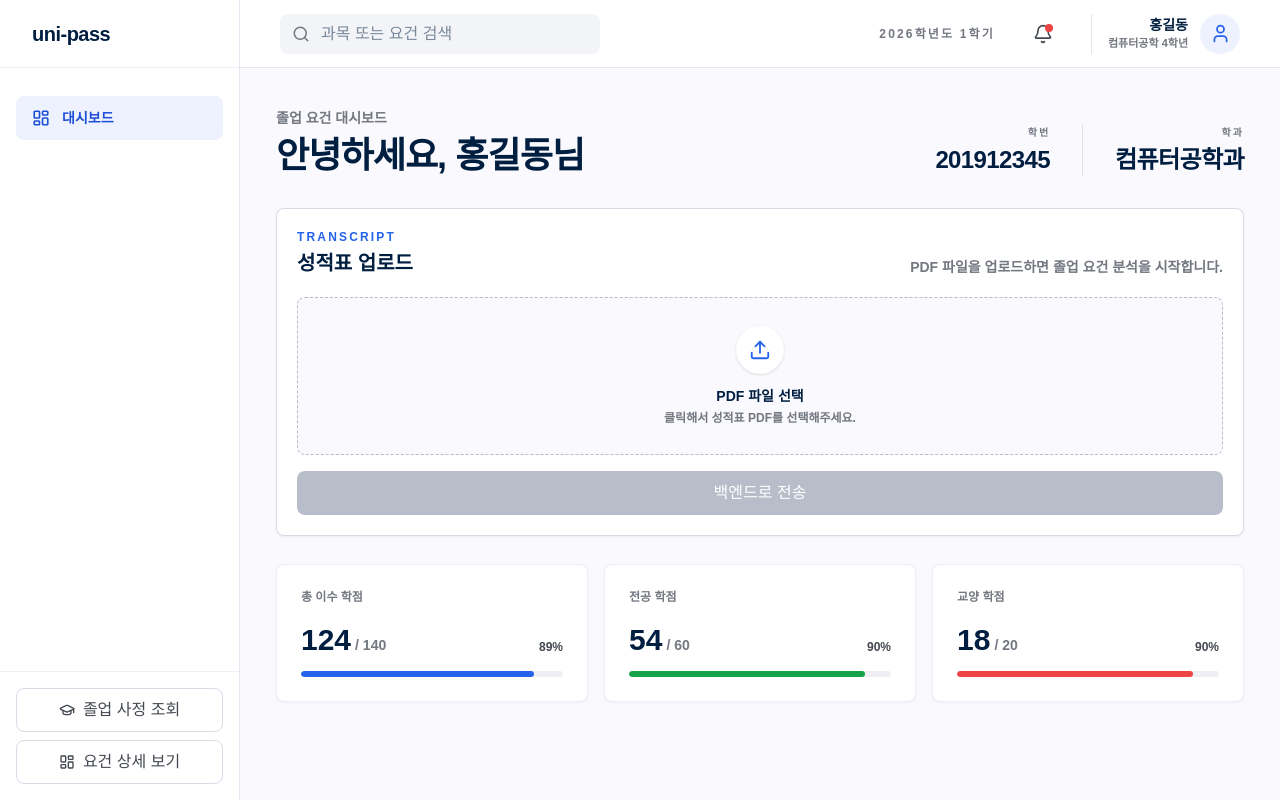
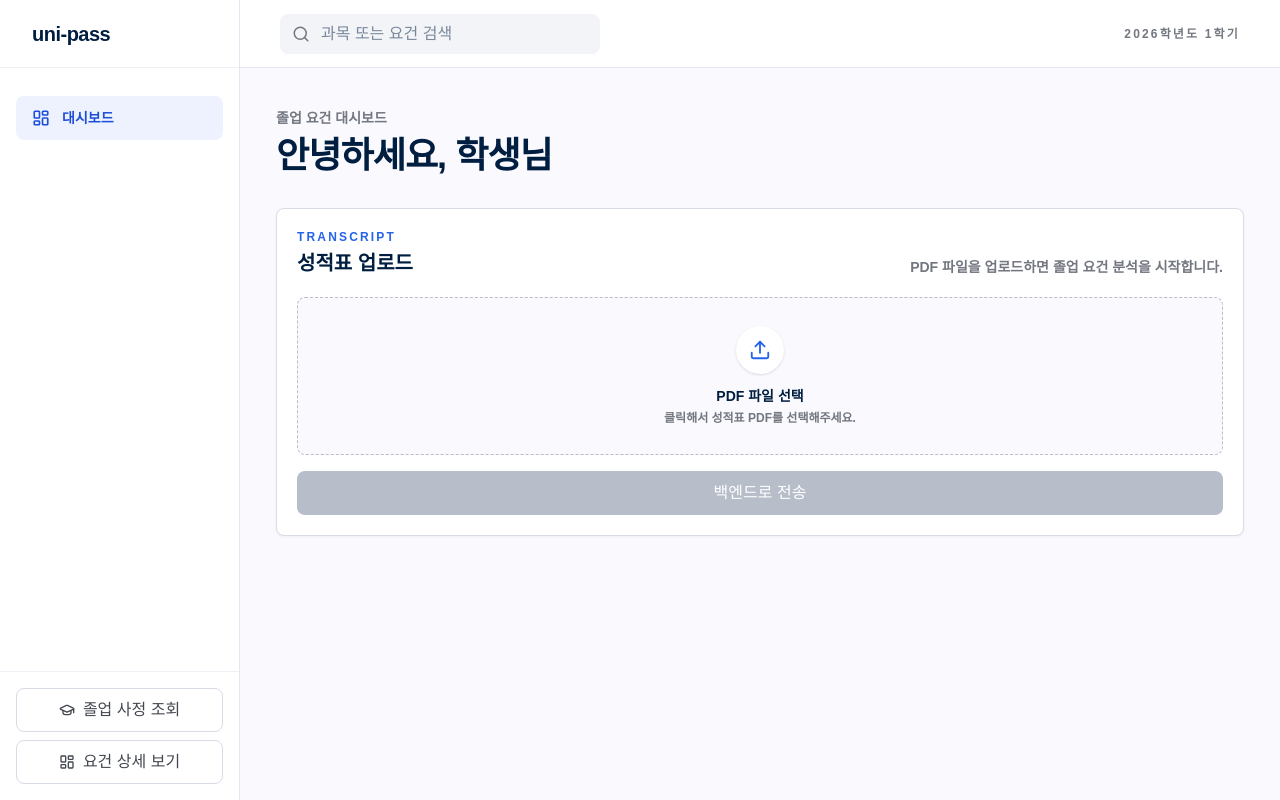
Before and after one commit to shuding0307/uni-pass-front, a Next.js app: page /home in a window 1280 px wide. Built offline with nearby package versions, Linux system fonts and the light colour scheme.

Commit message:
feat: 학생 정보 및 성적표 업로드 기능 추가 및 개선

```diff
--- a/app/home/components/InfoBlock.tsx
+++ b/app/home/components/InfoBlock.tsx
@@ -1,23 +1,28 @@
 type InfoBlockProps = {
-  label: string;
-  value: string;
-  bordered?: boolean;
+  id?: string;
+  department?: string;
 };
 
-export default function InfoBlock({ label, value, bordered = false }: InfoBlockProps) {
+export default function InfoBlock({
+  id = "",
+  department = "",
+}: InfoBlockProps) {
   return (
-    <div
-      className={[
-        "text-right",
-        bordered ? "border-l border-[#DDE1EA] pl-8" : ""
-      ].join(" ")}
-    >
-      <p className="mb-1 text-[10px] font-black uppercase tracking-[0.2em] text-[#737780]">
-        {label}
-      </p>
-      <p className="text-xl font-black tracking-tight text-[#001E40] md:text-2xl">
-        {value}
-      </p>
+    <div className="flex">
+      <div className="text-left mr-5 ">
+        <p className="mb-1 text-[15px] uppercase tracking-[0.2em] text-[#737780]">
+          학번
+        </p>
+        <p className="text-l tracking-tight text-[#343434] md:text-2xl">{id}</p>
+      </div>
+      <div className="text-left border-l border-[#DDE1EA] pl-8">
+        <p className="mb-1 text-[15px] uppercase tracking-[0.2em] text-[#737780]">
+          학과
+        </p>
+        <p className="text-[10px] tracking-tight text-[#343434] md:text-2xl">
+          {department ?? "컴퓨터공학과"}
+        </p>
+      </div>
     </div>
   );
 }
--- a/app/home/components/StatCard.tsx
+++ b/app/home/components/StatCard.tsx
@@ -9,9 +9,14 @@ export default function StatCard({
   label,
   current,
   total,
-  barClassName
 }: StatCardProps) {
   const percent = Math.min(Math.round((current / total) * 100), 100);
+  const isCompleted = current >= total;
+
+  // '총 이수 학점'은 파란색, 그 외에는 100% 미만일 때 빨간색, 100% 이상일 때 연두색
+  const barColor = label === "총 이수 학점"
+    ? "bg-[#2563EB]"
+    : (isCompleted ? "bg-[#16A34A]" : "bg-[#EF4444]");
 
   return (
     <article className="rounded-lg border border-[#EEF0F5] bg-white p-6 shadow-[0_1px_3px_rgba(0,0,0,0.05)]">
@@ -27,7 +32,7 @@ export default function StatCard({
       </div>
       <div className="h-1.5 overflow-hidden rounded-full bg-[#EEF0F5]">
         <div
-          className={`h-full rounded-full ${barClassName}`}
+          className={`h-full rounded-full ${barColor}`}
           style={{ width: `${percent}%` }}
         />
       </div>
--- a/app/home/components/TopBar.tsx
+++ b/app/home/components/TopBar.tsx
@@ -1,6 +1,11 @@
+import { ITranscript } from "@/app/types/transcript";
 import { Bell, Menu, Search, User } from "lucide-react";
 
-export default function TopBar() {
+interface Props {
+  transcript?: ITranscript | null;
+}
+
+export default function TopBar({ transcript }: Props) {
   return (
     <header className="sticky top-0 z-30 flex h-[68px] items-center justify-between border-b border-[#E4E7EF] bg-white/90 px-5 backdrop-blur md:px-8 lg:px-10">
       <div className="flex items-center gap-4">
@@ -30,17 +35,12 @@ export default function TopBar() {
         <span className="hidden text-xs font-black uppercase tracking-[0.18em] text-[#737780] sm:inline">
           2026학년도 1학기
         </span>
-        <button
-          aria-label="알림"
-          className="relative grid size-10 place-items-center rounded-lg text-[#43474F] transition-colors hover:bg-[#F3F4F8]"
-          type="button"
-        >
-          <Bell size={20} />
-          <span className="absolute right-2.5 top-2.5 size-2 rounded-full bg-[#EF4444]" />
-        </button>
+        {transcript && (
           <div className="flex items-center gap-3 border-l border-[#E4E7EF] pl-4">
             <div className="hidden text-right sm:block">
-            <p className="text-sm font-black text-[#001E40]">홍길동</p>
+              <p className="text-sm font-black text-[#001E40]">
+                {transcript.student_name}
+              </p>
               <p className="text-[11px] font-bold text-[#737780]">
                 컴퓨터공학 4학년
               </p>
@@ -49,6 +49,7 @@ export default function TopBar() {
               <User size={21} />
             </div>
           </div>
+        )}
       </div>
     </header>
   );
--- a/app/home/data/dashboard-data.ts
+++ b/app/home/data/dashboard-data.ts
@@ -8,9 +8,6 @@ import {
 
 export const navItems = [
   { label: "대시보드", icon: LayoutDashboard, active: true },
-  // { label: "로드맵", icon: Map },
-  // { label: "수강 일정", icon: CalendarDays },
-  // { label: "설정", icon: Settings }
 ];
 
 export const studentInfo = [
@@ -21,27 +18,57 @@ export const studentInfo = [
 export const creditStats = [
   {
     label: "총 이수 학점",
-    current: 124,
-    total: 140,
+    current: 0,
+    total: 0,
     barClassName: "bg-[#2563EB]",
   },
   {
-    label: "전공 학점",
-    current: 54,
-    total: 60,
+    label: "교양 기초",
+    current: 0,
+    total: 0,
+    barClassName: "bg-[#EF4444]",
+  },
+  {
+    label: "교양 균형",
+    current: 0,
+    total: 0,
+    barClassName: "bg-[#EF4444]",
+  },
+  {
+    label: "교양 특화",
+    current: 0,
+    total: 0,
+    barClassName: "bg-[#EF4444]",
+  },
+  {
+    label: "교양 대교",
+    current: 0,
+    total: 0,
+    barClassName: "bg-[#EF4444]",
+  },
+  {
+    label: "전공 전필",
+    current: 0,
+    total: 0,
     barClassName: "bg-[#16A34A]",
   },
-  // {
-  //   label: "MSC 학점",
-  //   current: 28,
-  //   total: 30,
-  //   barClassName: "bg-[#0F766E]",
-  // },
   {
-    label: "교양 학점",
-    current: 18,
+    label: "전공 전선",
+    current: 0,
+    total: 0,
+    barClassName: "bg-[#16A34A]",
+  },
+  {
+    label: "전공 선택 심화",
+    current: 0,
+    total: 0,
+    barClassName: "bg-[#0F766E]",
+  },
+  {
+    label: "자유 선택 자선",
+    current: 0,
     total: 20,
-    barClassName: "bg-[#EF4444]",
+    barClassName: "bg-[#0F766E]",
   },
 ];
 
--- a/app/home/page.tsx
+++ b/app/home/page.tsx
@@ -1,21 +1,90 @@
 "use client";
 
-import AbeekPanel from "./components/AbeekPanel";
-import AiInsightPanel from "./components/AiInsightPanel";
-import AlertBanner from "./components/AlertBanner";
+import { useState } from "react";
 import InfoBlock from "./components/InfoBlock";
 import Sidebar from "./components/Sidebar";
 import StatCard from "./components/StatCard";
 import TopBar from "./components/TopBar";
 import UploadTranscript from "./components/UploadTranscript";
-import { creditStats, studentInfo } from "./data/dashboard-data";
+import { creditStats as initialCreditStats } from "./data/dashboard-data";
+import { ITranscript } from "../types/transcript";
 
 export default function Home() {
+  const [transcript, setTranscript] = useState<ITranscript | null>(null);
+  const [loading, setLoading] = useState(false);
+
+  const creditStats = transcript
+    ? [
+        {
+          label: "총 이수 학점",
+          current: transcript.total_earned_credits,
+          total: 130,
+          barClassName: "bg-[#2563EB]",
+        },
+        {
+          label: "교양 기초",
+          current: parseInt(transcript.basic_credits.기초),
+          total: 10,
+          barClassName: "bg-[#EF4444]",
+        },
+        {
+          label: "교양 균형",
+          current: parseInt(transcript.basic_credits.균형),
+          total: 12,
+          barClassName: "bg-[#EF4444]",
+        },
+        {
+          label: "교양 특화",
+          current: parseInt(transcript.basic_credits.특화),
+          total: 1,
+          barClassName: "bg-[#EF4444]",
+        },
+        {
+          label: "교양 대교",
+          current: parseInt(transcript.basic_credits.대교),
+          total: 18,
+          barClassName: "bg-[#EF4444]",
+        },
+        {
+          label: "전공 전필",
+          current: parseInt(transcript.basic_credits.전필),
+          total: 9,
+          barClassName: "bg-[#16A34A]",
+        },
+        {
+          label: "전공 전선",
+          current: parseInt(transcript.basic_credits.전선),
+          total: 33,
+          barClassName: "bg-[#16A34A]",
+        },
+        {
+          label: "전공 선택 심화",
+          current: 13,
+          total: 27,
+          barClassName: "bg-[#0F766E]",
+        },
+        {
+          label: "자유 선택 자선",
+          current: parseInt(transcript.basic_credits.교직),
+          total: 19,
+          barClassName: "bg-[#0F766E]",
+        },
+      ]
+    : initialCreditStats;
+
+  if (loading) {
+    return (
+      <div className="flex min-h-screen items-center justify-center">
+        <p className="text-lg font-medium">로딩 중...</p>
+      </div>
+    );
+  }
+
   return (
     <div className="min-h-screen bg-[#F9F9FE] text-[#001E40]">
       <Sidebar />
       <div className="lg:pl-60">
-        <TopBar />
+        <TopBar transcript={transcript ?? null} />
 
         <main className="mx-auto max-w-[1040px] px-5 py-8 md:px-8 md:py-10 lg:px-9">
           <section className="mb-8 flex flex-col gap-6 md:flex-row md:items-end md:justify-between">
@@ -24,30 +93,33 @@ export default function Home() {
                 졸업 요건 대시보드
               </p>
               <h1 className="text-3xl font-black tracking-tight md:text-4xl">
-                안녕하세요, 홍길동님
+                안녕하세요, {transcript?.student_name || "학생"}님
               </h1>
             </div>
+            {transcript && (
               <div className="flex justify-end gap-8">
-              {studentInfo.map((item, index) => (
                 <InfoBlock
-                  bordered={index > 0}
-                  key={item.label}
-                  label={item.label}
-                  value={item.value}
+                  id={transcript?.student_id}
+                  department={transcript?.department}
                 />
-              ))}
               </div>
+            )}
           </section>
 
           <div className="space-y-7">
-            <UploadTranscript />
+            <UploadTranscript
+              setLoading={setLoading}
+              setTranscript={setTranscript}
+            />
             {/* <AlertBanner /> */}
 
+            {transcript && (
               <section className="grid gap-4 sm:grid-cols-2 xl:grid-cols-3">
                 {creditStats.map((stat) => (
                   <StatCard key={stat.label} {...stat} />
                 ))}
               </section>
+            )}
 
             <section className="grid gap-7 xl:grid-cols-[minmax(0,1fr)_330px] xl:items-start">
               {/* <AbeekPanel /> */}
--- /dev/null
+++ b/app/types/transcript.d.ts
@@ -0,0 +1,29 @@
+export interface BasicCredits {
+  기초: string;
+  균형: string;
+  특화: string;
+  대교: string;
+  전필: string;
+  전선: string;
+  심화: string;
+  교직: string;
+}
+
+export interface TakenCourse {
+  course_code: string;
+  name: string;
+  credits: number;
+  area_type: string;
+  grade: string;
+  sub_area: string | null;
+}
+
+export interface ITranscript {
+  student_name: string;
+  student_id: int;
+  department: string;
+  admission_year: number;
+  total_earned_credits: number;
+  basic_credits: BasicCredits;
+  taken_courses: TakenCourse[];
+}
```
Also changed, not shown: app/home/components/UploadTranscript.tsx (+31 -9 lines). Lines whose indentation alone changed are shown as unchanged.
